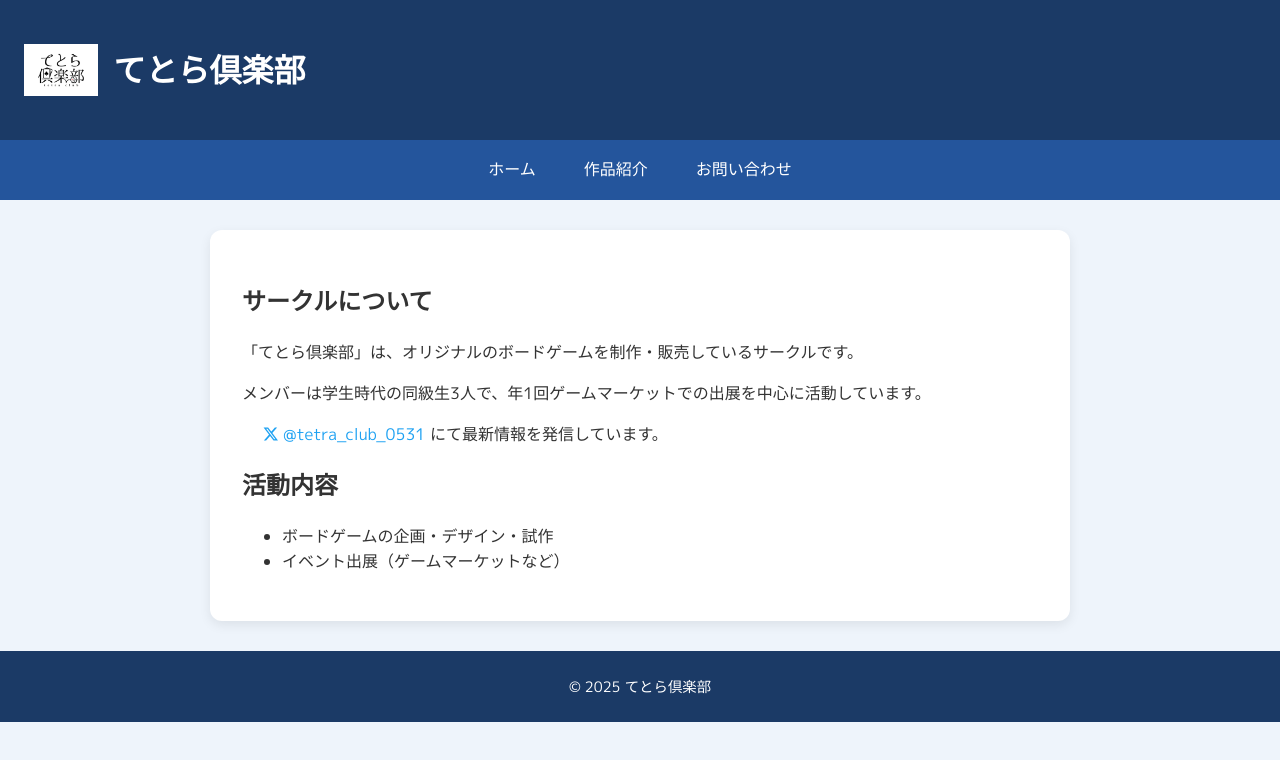
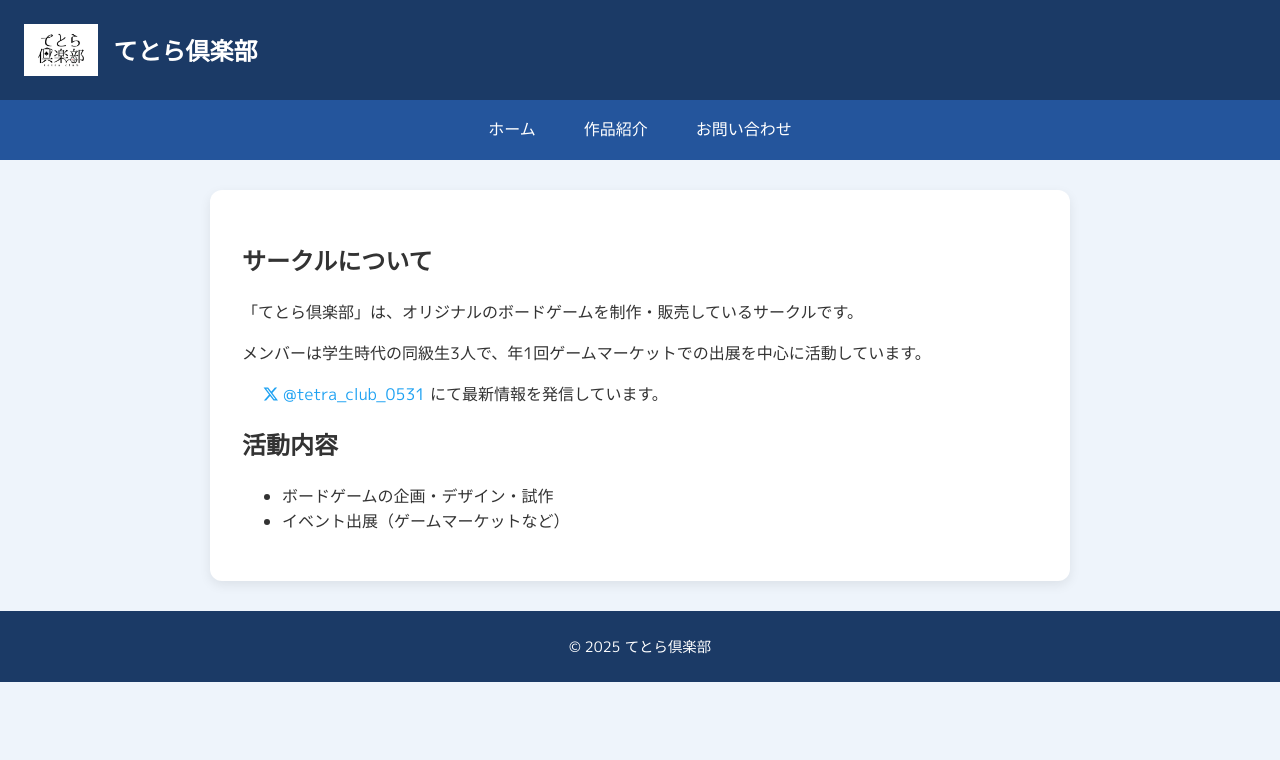
Before and after one commit to tetraclub/tetraclub-homepage, a plain HTML site: page index.html in a window 1280 px wide. Drawn offline with Linux system fonts and the light colour scheme.

Commit message:
Update style.css

```diff
--- a/style.css
+++ b/style.css
@@ -24,7 +24,12 @@ header, footer {
 .logo {
   height: 52px;
   width: auto;
+  vertical-align: middle;
   cursor: pointer; /* カーソルをポインターに（クリック感を出す） */
+}
+.logo-title h1 {
+  font-size: 1.5rem;
+  margin: 0;
 }
 
 footer {
```
